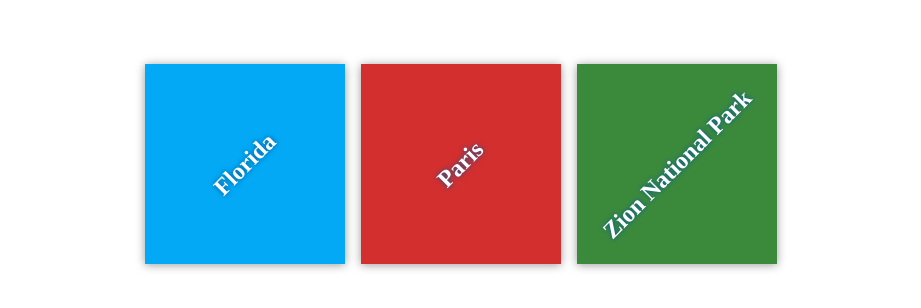
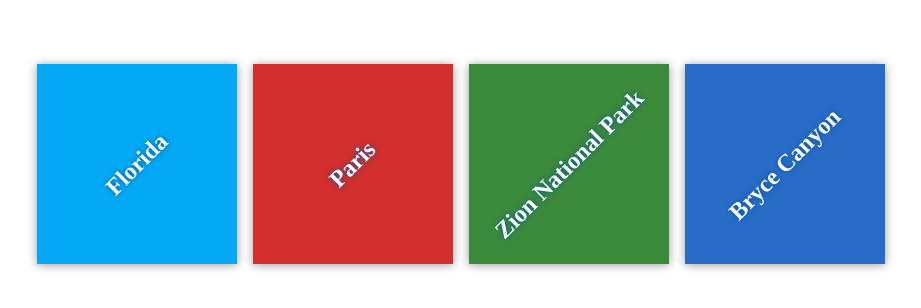
Before and after one commit to mrc123456/my-travel-plans, a plain HTML site: page index.html in a window 1280 px wide. Shown: the part 236-544 px from the top of the page, without its empty margins (179-1100 px from the left). Drawn offline with Linux system fonts and the light colour scheme.

Commit message:
added destination bryce canyon

```diff
--- a/css/app.css
+++ b/css/app.css
@@ -62,3 +62,7 @@ h2 {
 #zion {
     background-color: #3b8a3c;
 }
+
+#bryce {
+    background-color: #296cc8;
+}
--- a/index.html
+++ b/index.html
@@ -21,6 +21,10 @@
             <div class="destination" id="zion">
                 <h2>Zion National Park</h2>
             </div>
+
+            <div class="destination" id="bryce">
+                <h2>Bryce Canyon</h2>
+            </div>
         </div>
     </div>
 
```
